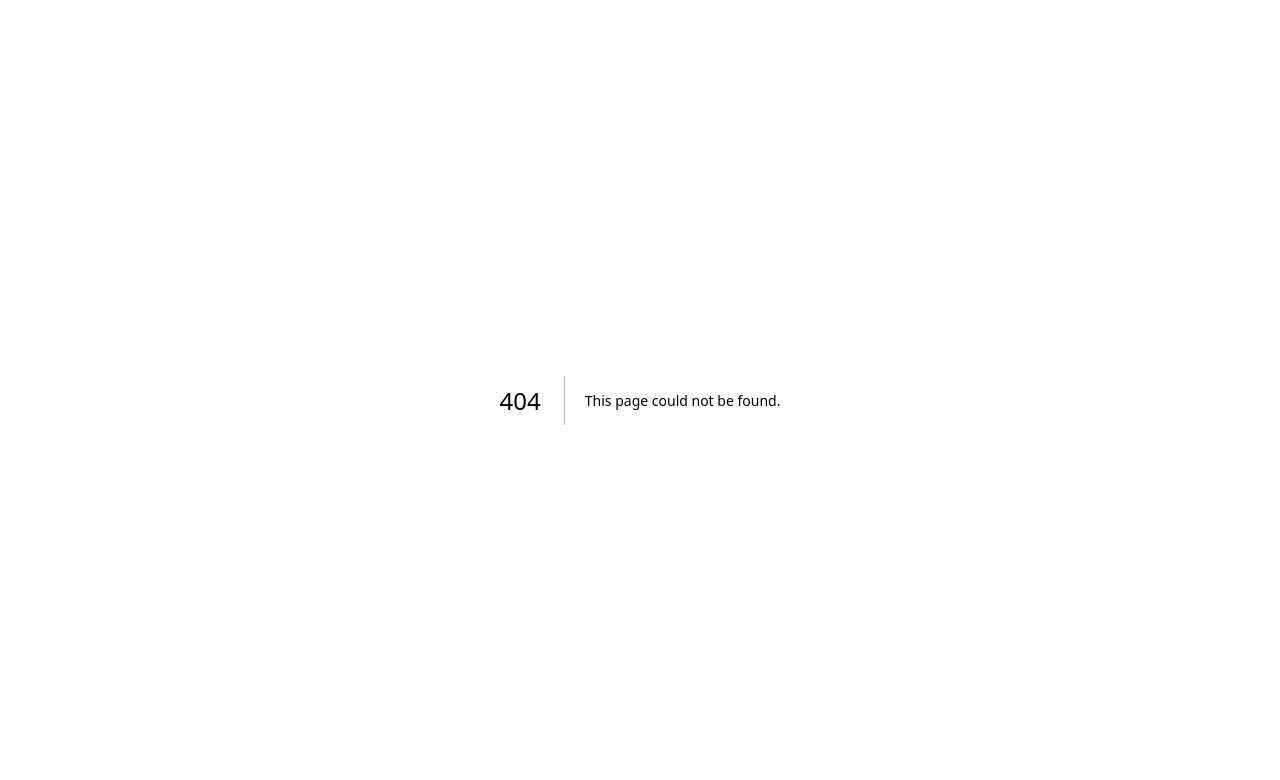
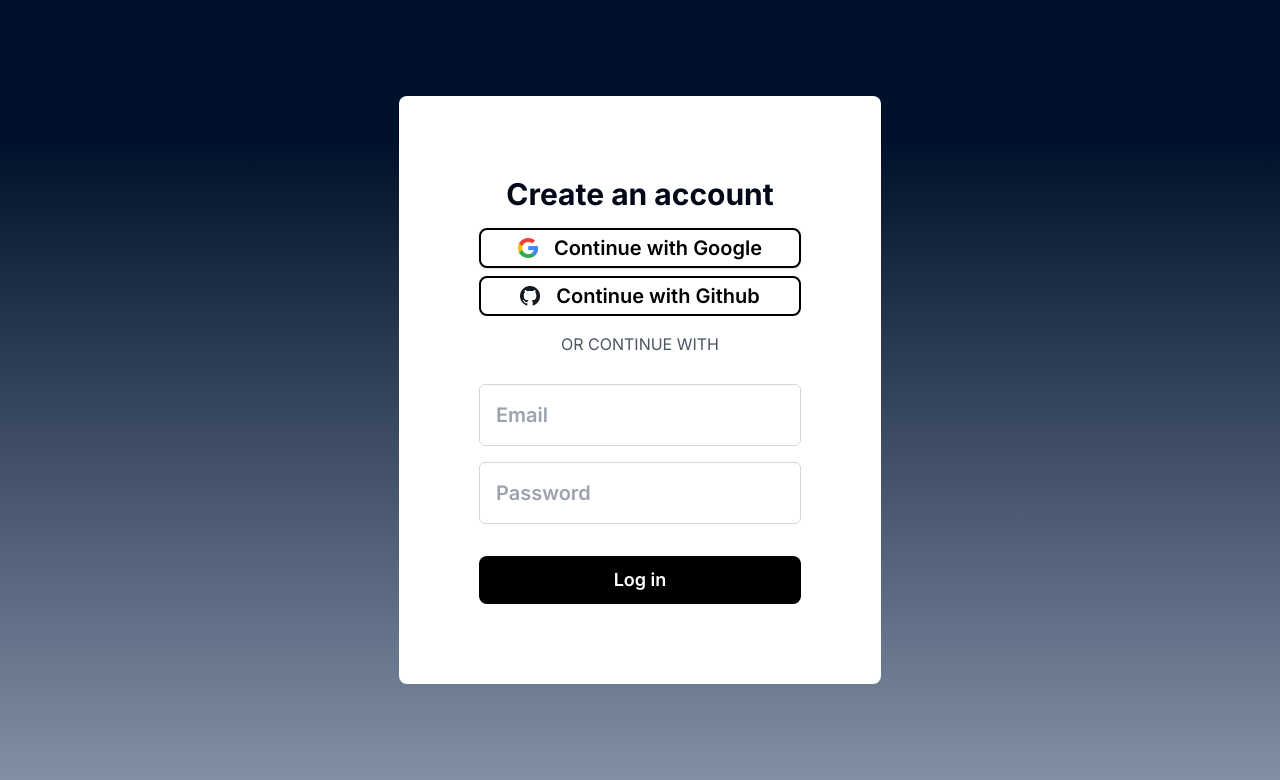
Before and after one commit to sammitako/bwh-24, a Next.js app: page /register in a window 1280 px wide. Before the commit this address had no page. Shown: the top 780 px of the page. Built offline with nearby package versions, Linux system fonts and the light colour scheme.

Commit message:
Register page created

```diff
--- /dev/null
+++ b/app/register/page.tsx
@@ -0,0 +1,40 @@
+import Image from "next/image";
+import {
+  GithubSignInButton,
+  GoogleSignInButton,
+} from "../components/authButtons";
+// import { getServerSession } from "next-auth";
+// import { authConfig } from "@/lib/auth";
+// import { redirect } from "next/navigation";
+// import { getCsrfToken } from "next-auth/react";
+import styles from "./styles/register.css";
+import { CredentialsForm } from "../components/credentialsForm";
+import React from "react";
+
+export default async function SignInPage() {
+  // const session = await getServerSession(authConfig);
+
+  // console.log("Session: ", session);
+
+  // if (session) return redirect("/timeline");
+
+  return (
+
+     <main className="flex min-h-screen flex-col items-center justify-between p-24" style={{ background: "linear-gradient(180deg, rgba(0, 17, 43, 1) 18%, rgba(2, 30, 75, 0.47805059523809523) 100%)" }}>
+      <div className= "flex min-h-screen flex-col items-center justify-between p-20 rounded-lg"style={{ background: "white", minHeight:"35vh" }}>
+
+
+      <div className={styles.grid}>
+      <h1 className="text-3xl font-bold mb-4 text-center"
+      >Create an account</h1>
+      <GoogleSignInButton />
+      <GithubSignInButton />
+      <h1 className="text-center text-gray-600 p-4">
+        OR CONTINUE WITH
+      </h1>
+      <CredentialsForm/>
+      </div>
+ </div>
+    </main>
+
+  )};
--- /dev/null
+++ b/app/register/styles/register.css
@@ -0,0 +1,14 @@
+
+  .container {
+    padding: 0 2rem;
+    border: 2cm;
+    background-color: white;
+  }
+
+  .grid {
+    display: flex;
+    align-items: center;
+    justify-content: center;
+    flex-wrap: wrap;
+    max-width: 800px;
+  }
```
